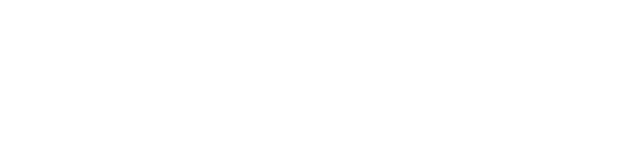
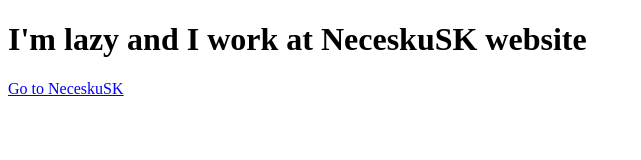
Before and after one commit to Necesku/Necesku.github.io, a plain HTML site: page index.html in a window 1280 px wide. Shown: the whole page, without its empty margins (0-641 px from the left). Drawn offline with Linux system fonts and the light colour scheme.

Commit message:
Update index.html

```diff
--- a/index.html
+++ b/index.html
@@ -4,9 +4,10 @@
     <meta charset="UTF-8">
     <meta http-equiv="X-UA-Compatible" content="IE=edge">
     <meta name="viewport" content="width=device-width, initial-scale=1.0">
-    <title>Document</title>
+    <title>Construction</title>
 </head>
 <body>
-
+    <h1>I'm lazy and I work at NeceskuSK website</h1>
+    <a href="neceskusk/index.html">Go to NeceskuSK</a>
 </body>
 </html>
```
